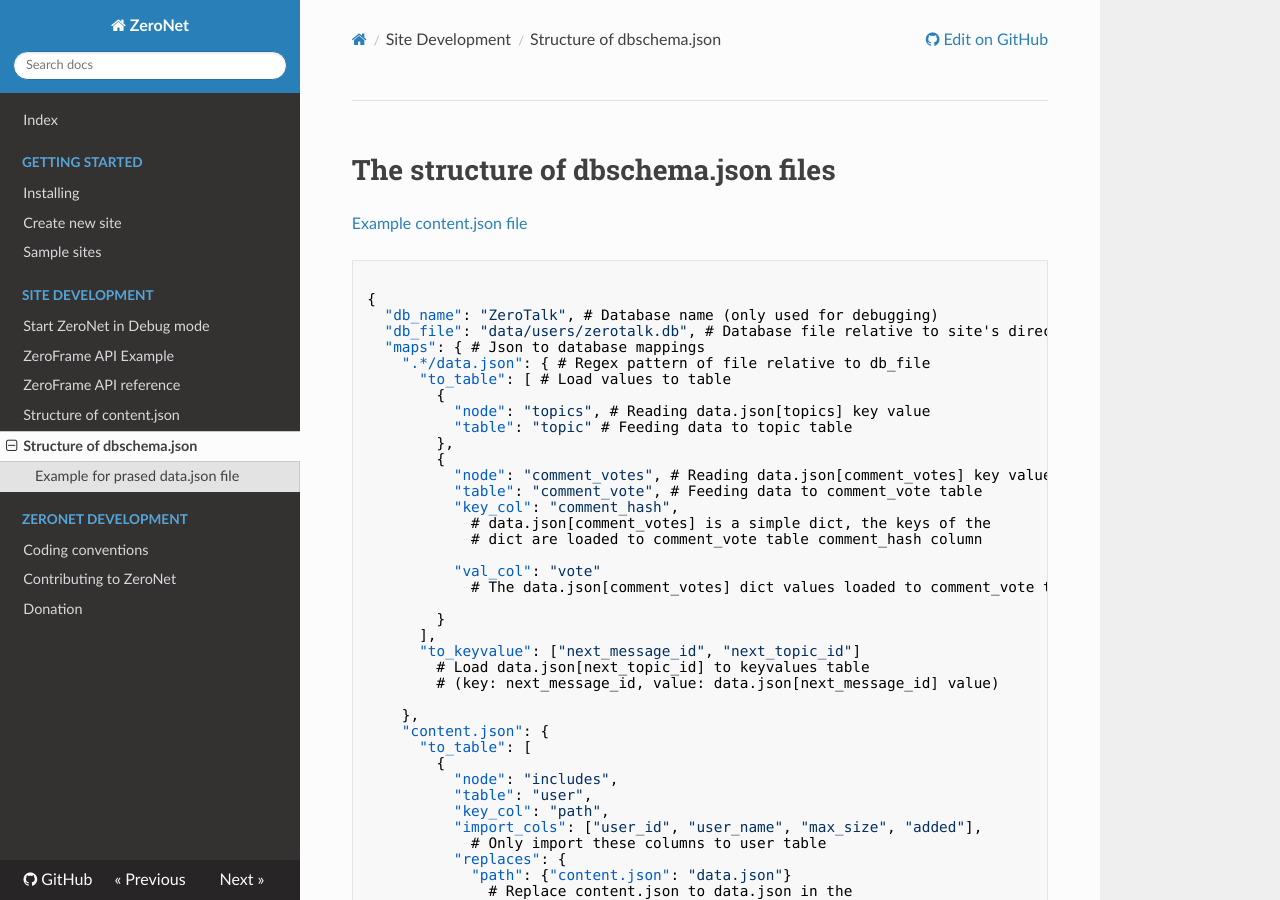
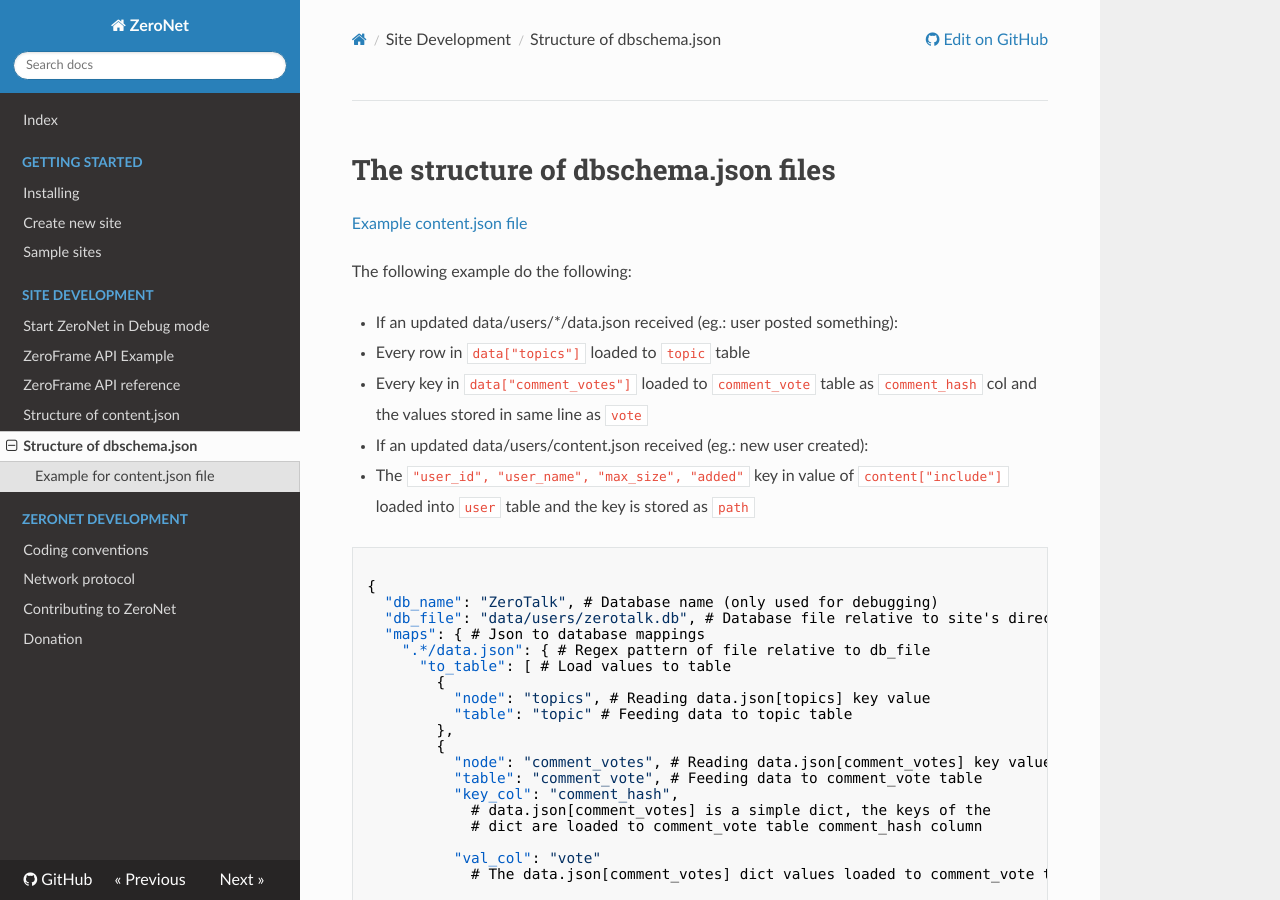
Before and after one commit to HelloZeroNet/Documentation, an MkDocs documentation site: the page built from docs/site_development/dbschema_json.md, in a window 1280 px wide and 900 px high. Built offline with MkDocs 1.6.1, drawn with Linux system fonts in a browser that asks for light colours; nearby versions of some CDN libraries; comment, search, counter and statistics services are not loaded; old or Windows-style settings are respelled for this version of MkDocs; some of the changed text lies outside the part shown.

Commit message:
Protocol description, More description to sql layer, Notification to fileWrite

````diff
--- a/docs/site_development/dbschema_json.md
+++ b/docs/site_development/dbschema_json.md
@@ -1,6 +1,14 @@
 # The structure of dbschema.json files
 
 [Example content.json file](https://github.com/HelloZeroNet/ZeroTalk/blob/master/dbschema.json)
+
+The following example do the following:
+
+ - If an updated data/users/*/data.json received (eg.: user posted something):
+   - Every row in `data["topics"]` loaded to `topic` table
+   - Every key in `data["comment_votes"]` loaded to `comment_vote` table as `comment_hash` col and the values stored in same line as `vote`
+ - If an updated data/users/content.json received (eg.: new user created):
+   - The `"user_id", "user_name", "max_size", "added"` key in value of `content["include"]` loaded into `user` table and the key is stored as `path`
 
 ```json
 
@@ -150,7 +158,7 @@
 }
 ```
 
-## Example for prased data.json file
+## Example for content.json file
 
 ```json
 {
--- a/mkdocs.yml
+++ b/mkdocs.yml
@@ -22,6 +22,7 @@
 - [site_development/dbschema_json.md, Site Development, Structure of dbschema.json]
 
 - [zeronet_development/coding_conventions.md, ZeroNet Development, Coding conventions]
+- [zeronet_development/network_protocol.md, ZeroNet Development, Network protocol]
 - [zeronet_development/contributing.md, ZeroNet Development, Contributing to ZeroNet]
 - [zeronet_development/donate.md, ZeroNet Development, Donation]
 
````
Also changed, not shown: other parts of docs/site_development/dbschema_json.md (+1 -1 lines), docs/site_development/zeroframe_api_reference.md (+4 -1 lines), docs/zeronet_development/network_protocol.md (added, +81 -0 lines).
